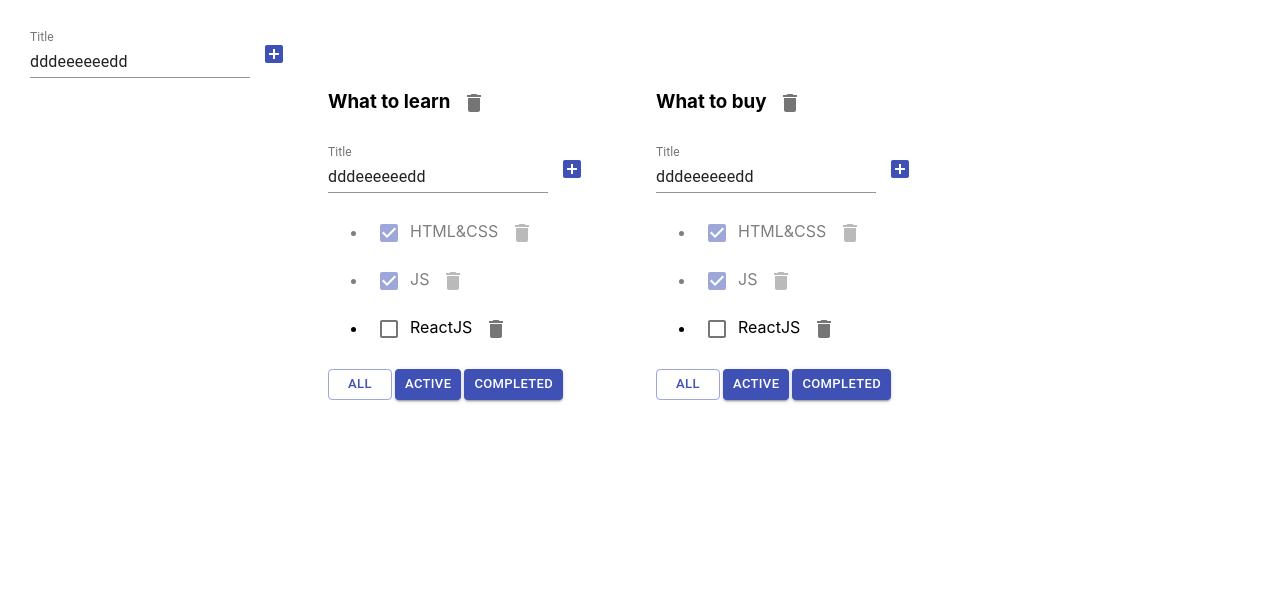
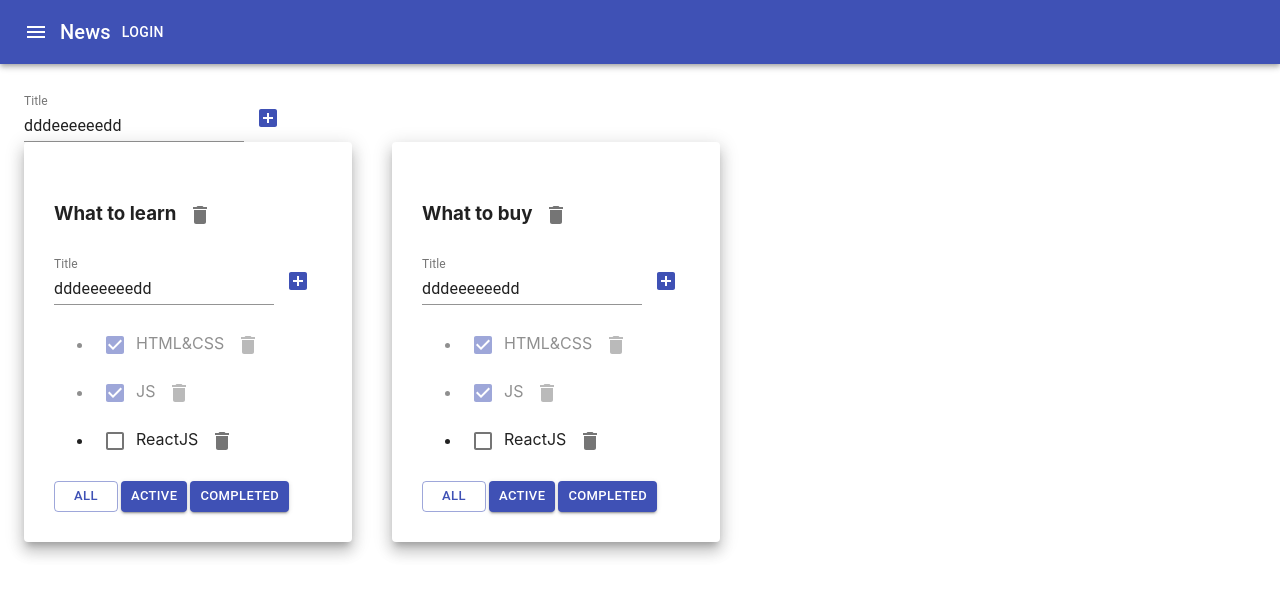
Before and after one commit to Anna-Leontieva/todolist, a React (Create React App) app: page / in a window 1280 px wide. Shown: the top 596 px of the page. Built offline with nearby package versions, Linux system fonts and the light colour scheme.

Commit message:
add Paper component

```diff
--- a/src/App.css
+++ b/src/App.css
@@ -1,18 +1,8 @@
-.App {
+/* .App {
   padding: 30px;
   display: flex;
-}
+} */
 
-
-.error{
-  border: red 1px solid;
-}
-.error-message{
-   color: red;
-}
-.active-filter{
- background-color: rgb(5, 109, 109);
-}
 .is-done{
 opacity: 0.5;
 }
--- a/src/App.tsx
+++ b/src/App.tsx
@@ -3,6 +3,8 @@
 import AddItemForm from './AddItemForm';
 import './App.css';
 import TodoList from './componants/TodoList';
+import {AppBar, Container,Toolbar,IconButton,Typography,Button,Grid,Paper} from '@material-ui/core';
+import {Menu} from '@material-ui/icons';
 export type TaskType = {
     title: string
     isDone: boolean
@@ -109,9 +111,25 @@
               setTodoLists([...todoLists])
           }
       }
+
     return (
         <div className="App">
+            <AppBar position="static">
+                <Toolbar>
+                    <IconButton edge="start" color="inherit" aria-label="menu">
+                        <Menu/>
+                    </IconButton>
+                    <Typography variant="h6">
+                        News
+                    </Typography>
+                    <Button color="inherit">Login</Button>
+                </Toolbar>
+            </AppBar>
+            <Container fixed>
+            <Grid container style={{marginTop:"30px"}}>
             <AddItemForm addItem={addTodoList}/>
+            </Grid>
+            <Grid container spacing={5}>
             {
                 todoLists.map(tl => {
                     let tasksForTodoList = tasks[tl.id];//tasks[tl.id]-oбьект,кторый имеет ключ-значение(обращение к обьекту)
@@ -124,8 +142,9 @@
                     }
 
                     return (
+                        <Grid item  key={tl.id}>
+                            <Paper elevation={10} style={{padding:"30px"}}>
                         <TodoList
-                            key={tl.id}
                             id={tl.id}
                             title={tl.title}
                             filter={tl.filter}
@@ -137,10 +156,13 @@
                             changeTaskTitle={changeTaskTitle}
                             changeTodoListTitle={changeTodoListTitle}
                             removeTodoList={removeTodoList}
-                        />)
+                        />
+                        </Paper>
+                        </Grid>)
                 })
             }
-
+            </Grid>
+            </Container>
         </div>
     )
 }
```
